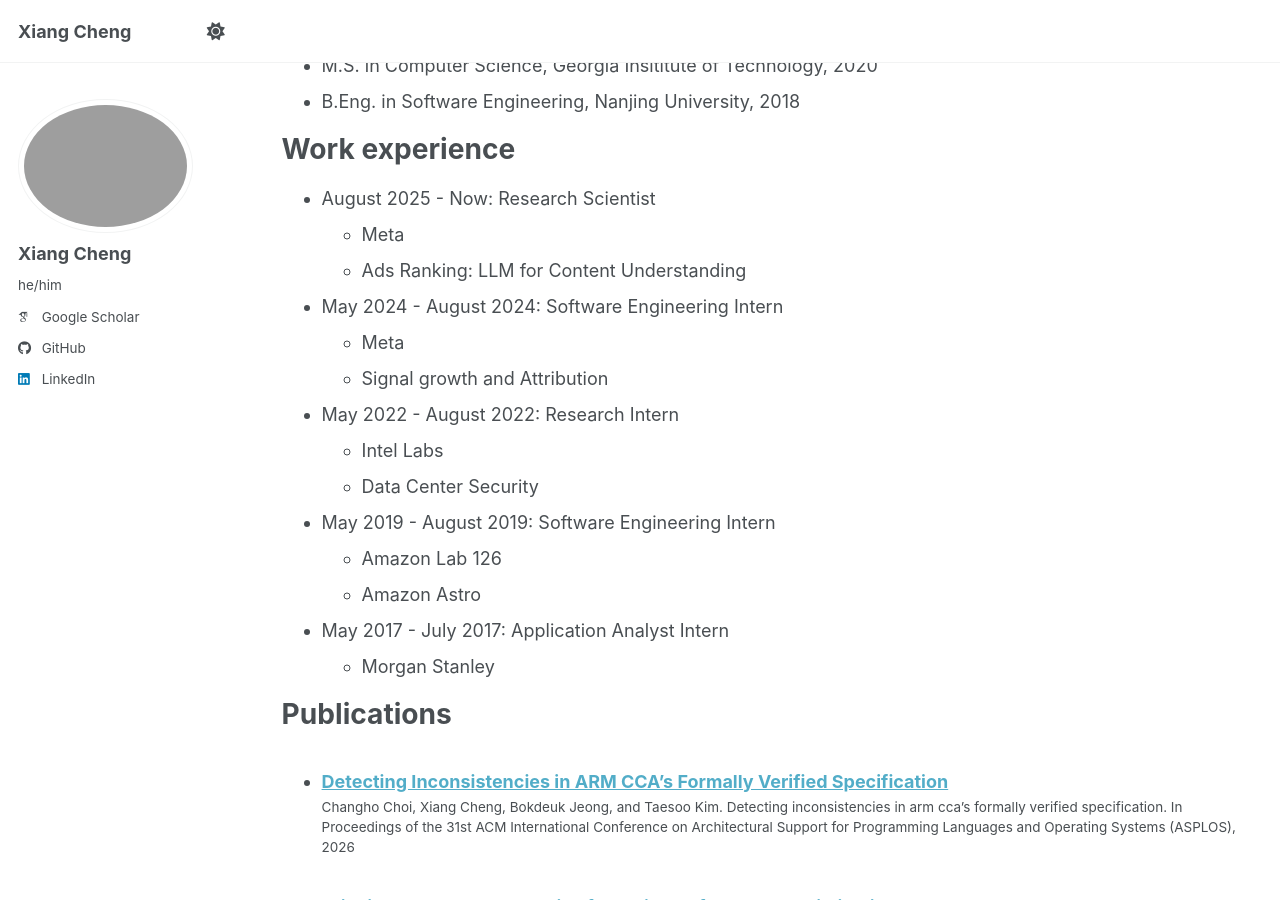
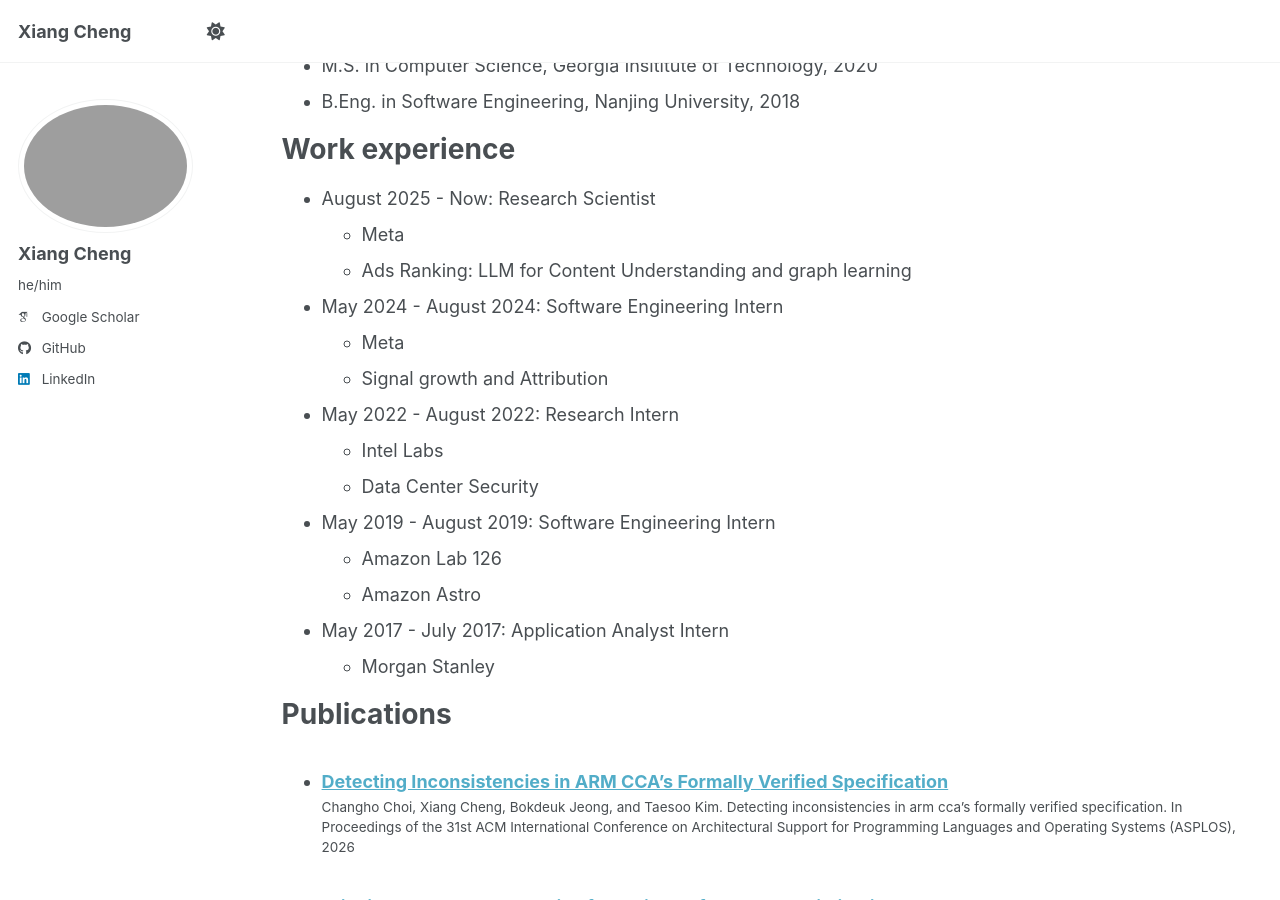
Before and after one commit to CXWorks/cxworks.github.io, a Jekyll site: the page built from _pages/cv.md, in a window 1280 px wide and 900 px high, scrolled down 440 px. Built offline with Jekyll 4.4.1, drawn with Linux system fonts in a browser that asks for light colours; some web fonts are replaced; a script bundle is joined from its source files by our own code; library files that are not in the unit come from our copies.

Commit message:
fix description

```diff
--- a/_pages/cv.md
+++ b/_pages/cv.md
@@ -26,7 +26,7 @@
 ======
 * August 2025 - Now: Research Scientist
   * Meta
-  * Ads Ranking: LLM for Content Understanding
+  * Ads Ranking: LLM for Content Understanding and graph learning
 
 * May 2024 - August 2024: Software Engineering Intern
   * Meta
```
